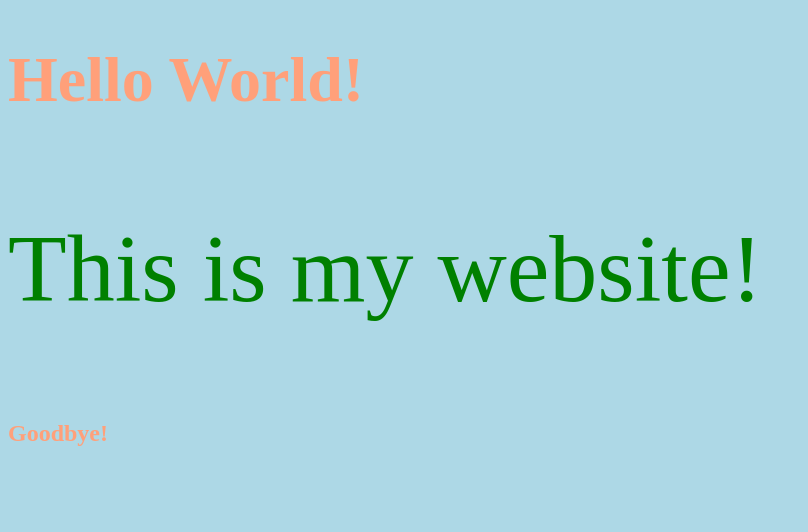
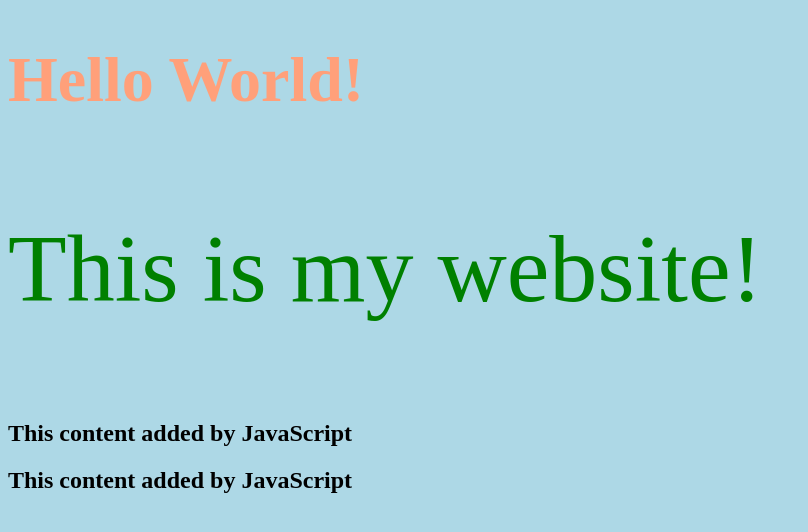
Before and after one commit to curapiln/new-website, a plain HTML site: page index.html in a window 1280 px wide. Shown: the whole page, without its empty margins (0-808 px from the left). Drawn offline with Linux system fonts and the light colour scheme.

Commit message:
add script.js, connect to index.html

```diff
--- a/index.html
+++ b/index.html
@@ -6,11 +6,15 @@
 </head>
 <body>
     <h1 class="header">Hello World!</h1>
+
     <article>
 
       <p>This is my website!</p>
       </article>
 
-    <h2 class="header">Goodbye!</h2>
+    <h2 >This content added by JavaScript</h2>
+
+    <script src="script.js"></script>
+
 </body>
 </html>
--- /dev/null
+++ b/script.js
@@ -0,0 +1,4 @@
+const h2 = document.createElement("h2");
+h2.textContent = "This content added by JavaScript";
+
+document.querySelector("body").appendChild(h2);
```
